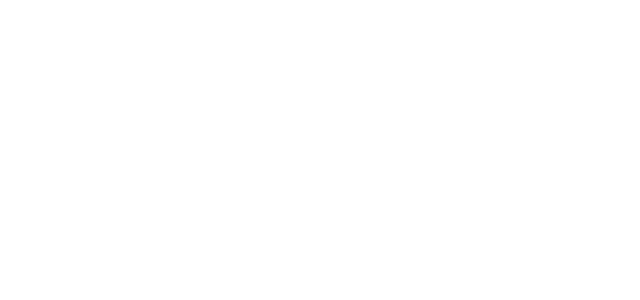
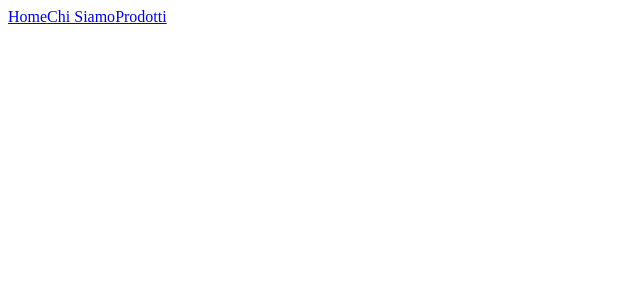
Before and after one commit to JuriPatacchiola/react-router, a React (Vite) app: page /prodotti in a window 1280 px wide. Shown: the top 300 px of the page, without its empty margins (0-640 px from the left). Built offline with nearby package versions, Linux system fonts and the light colour scheme.

Commit message:
add the link for to navigate the header

```diff
--- a/src/components/Header.jsx
+++ b/src/components/Header.jsx
@@ -1,10 +1,11 @@
+import { Link } from "react-router-dom";
 
 export default function Header() {
-
     return (
-        <>
-
-
-        </>
-    )
+        <nav className="navbar">
+            <Link to="/">Home</Link>
+            <Link to="/chi-siamo">Chi Siamo</Link>
+            <Link to="/prodotti">Prodotti</Link>
+        </nav>
+    );
 }
```
